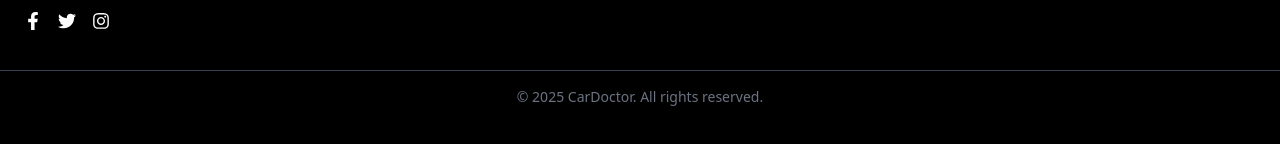
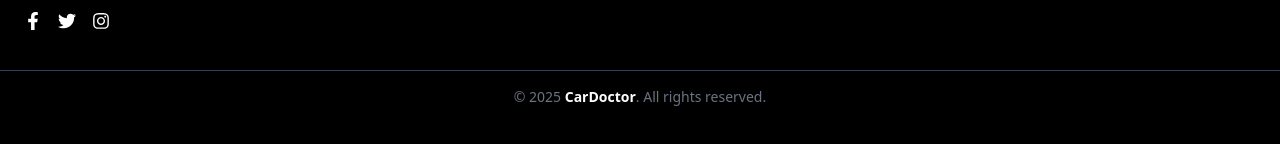
Before and after one commit to istiak19/Car_Doctor, a Next.js app: page / in a window 1280 px wide. Shown: the part 2312-2456 px from the top of the page. Built offline with nearby package versions, Linux system fonts and the light colour scheme; no server answers.

Commit message:
footer updated

```diff
--- a/src/components/Footer/Footer.jsx
+++ b/src/components/Footer/Footer.jsx
@@ -55,9 +55,10 @@
           </div>
         </div>
       </div>
-      {/* Footer Bottom */}
+
+      {/* Copyright */}
       <div className="text-center mt-10 text-gray-500 text-sm border-t border-gray-700 pt-4">
-        © {new Date().getFullYear()} CarDoctor. All rights reserved.
+        © {new Date().getFullYear()} <span className="font-semibold text-white">CarDoctor</span>. All rights reserved.
       </div>
     </footer>
   );
```
